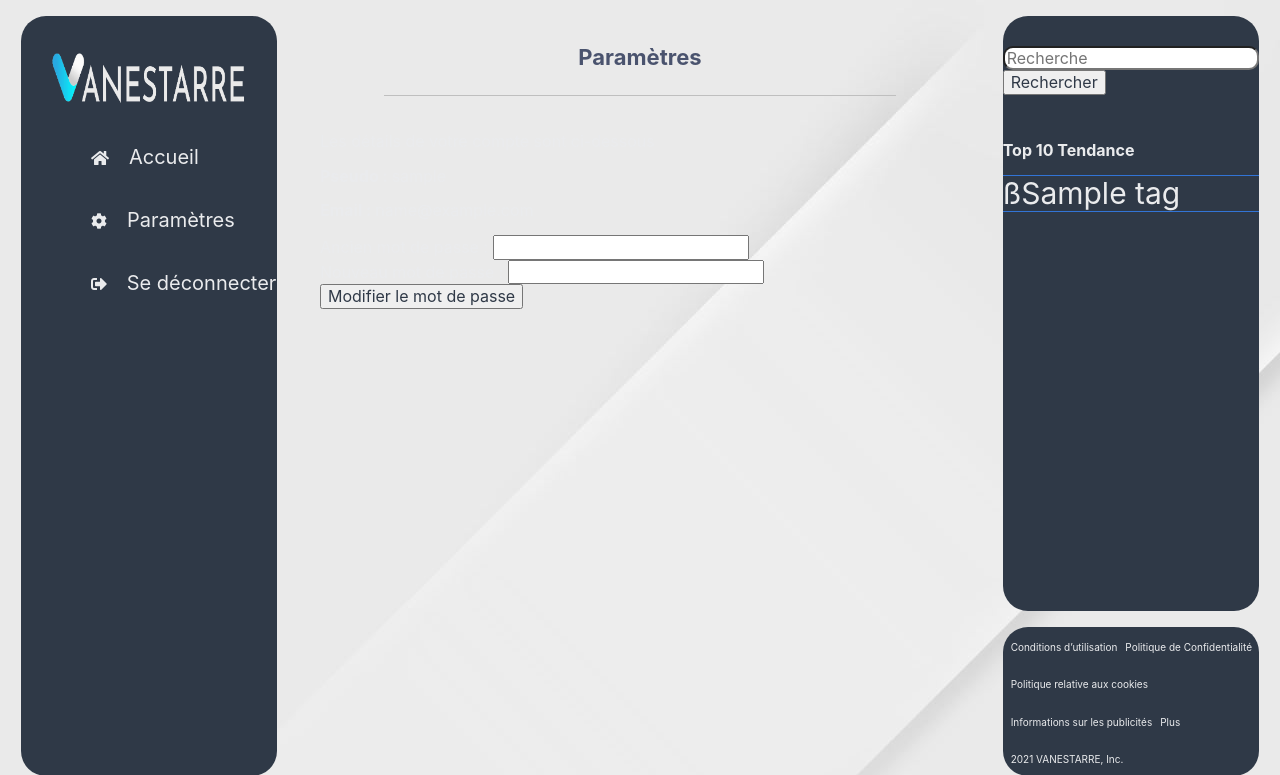
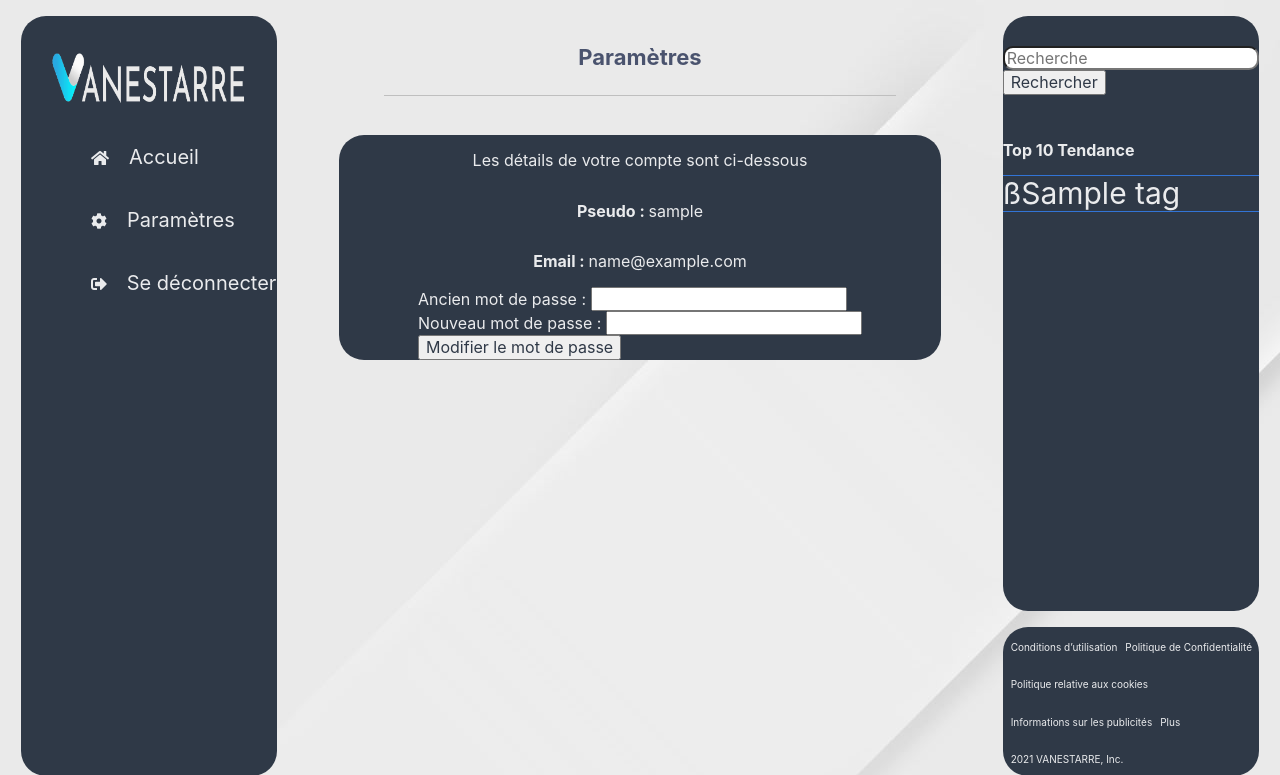
Before and after one commit to Romain-Ayme/VANESTARRES, a PHP site: page /settings.php in a window 1280 px wide. Shown: the top 775 px of the page. Run offline with PHP 8.4, Linux system fonts and the light colour scheme; the visitor is signed in with stand-in values (Sample User, id 1); tables that the repository leaves empty or names only in its code hold one stand-in row (values such as "Sample post"); data that the repository does not hold is empty.

Commit message:
correction affichage css

```diff
--- a/www/add_Message.php
+++ b/www/add_Message.php
@@ -64,13 +64,13 @@ navPage($role);
 ?>
 
         <!--            Main            -->
-        <div class="main">
+        <div class="div_messages">
 
             <!--            Titre          -->
             <h1 class="titre"><?php if($id_msg == NULL) echo 'Nouveau message'; else echo 'Modification du message'; ?></h1>
             <!--            Titre end          -->
 
-            <div class="div_messages">
+            <div class="message">
                 <form action="assets/php/Add_Message_Process.php" method="post" enctype="multipart/form-data">
 
                     <input type="text" name="msg" placeholder="Ecrit ton message ici..." value="<?php echo $msg ?>" maxlength="50"><br/>
--- a/www/assets/css/css.css
+++ b/www/assets/css/css.css
@@ -129,6 +129,7 @@ form input[type=submit] {
     top: 2vh;
     align-self: flex-start;
 }
+
 .tag {
     background-color: #2f3947;
     margin: -30px -30px 1vh -30px;
--- a/www/assets/php/HTML.php
+++ b/www/assets/php/HTML.php
@@ -158,7 +158,7 @@ function display_msg($dbLink, $tag, $page_number, $nb_max_msg, $role): int
         //Si l'utilisateur actuel est administrateur, on affiche le bouton modifier et supprimer
         if($role == 'SUPER') {
             echo '<div class="bouton_modif">'. PHP_EOL .
-                '<form action="creation_msg.php" method="post">'. PHP_EOL .
+                '<form action="add_Message.php" method="post">'. PHP_EOL .
                 '<input type="hidden" name="id_m" value="' . $dbRow['ID_MESSAGE'] . '"/>'. PHP_EOL .
                 '<input type="submit" name="modifier" value="Modifier"/>'. PHP_EOL .
                 '<input type="submit" name="supprimer" value="Supprimer"/>'. PHP_EOL .
@@ -182,7 +182,7 @@ function display_msg($dbLink, $tag, $page_number, $nb_max_msg, $role): int
 
     //Si il n'y a plus de message à afficher, on previent l'utilisateur
     if($nb_ligne == 0) {
-        echo '<div>' , PHP_EOL;
+        echo '<div class="message">' , PHP_EOL;
         echo 'Fin des messages', PHP_EOL;
         echo '</div>' , PHP_EOL;
     }
--- a/www/assets/php/utils.inc.php
+++ b/www/assets/php/utils.inc.php
@@ -27,7 +27,7 @@ function get_role($dbLink, $id_user): string
 //On affiche si la demande à reussi, sinon, on affiche pourquoi
 function display_error($post_id, $error) {
     if (isset($_POST[$post_id])) {
-        echo '<div>' . PHP_EOL;
+        echo '<div class="messages">' . PHP_EOL;
         echo '<p>' . $error . '</p>' . PHP_EOL;
         echo '</div>' . PHP_EOL;
     }
--- a/www/settings.php
+++ b/www/settings.php
@@ -94,7 +94,7 @@ NavPage($role);
         <h1 class="titre">Paramètres</h1>
         <!--            Titre end          -->
 
-        <div class="compte">
+        <div class="param">
             <p>Les détails de votre compte sont ci-dessous</p>
 
             <p><b>Pseudo : </b><?php echo $_SESSION['pseudo']?></p>
@@ -128,7 +128,7 @@ NavPage($role);
 
             <?php display_error('action_param', $result_param) ?>
 
-            <div class="membres">
+            <div class="param">
                 <p>Membres du site (Pseudo, Email)</p>
 
                 <div>
```
